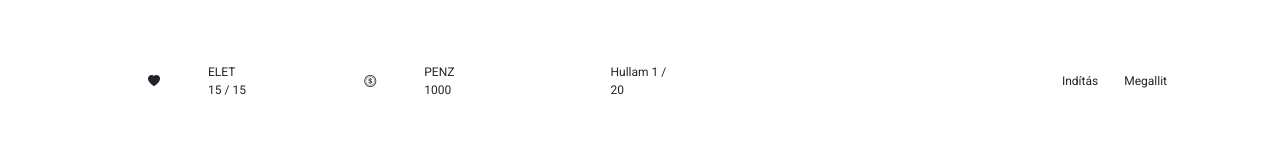
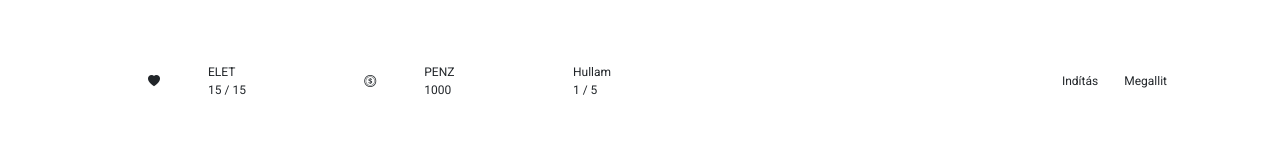
Before and after one commit to TihikEu/IKT-Tower-Defense-Game, a plain HTML site: page index.html in a window 1280 px wide. Shown: the top 160 px of the page. Drawn offline with nearby package versions, Linux system fonts and the light colour scheme; files that its build step writes are made by us from their sources; files whose address does not match are found by name.

Commit message:
Update Hullam display and add timer element

```diff
--- a/index.html
+++ b/index.html
@@ -56,8 +56,8 @@
 
         <div class="hullam col col-lg-2 d-flex align-items-center justify-content-center">
 
-          <p class="m-0 bg-1 rounded-2 py-3 px-5">Hullam <span class="wave"></span> / 20</p>
-
+          <p class="m-0 bg-1 rounded-2 py-3 px-5 wavver">Hullam <span class="wave"></span> / 5</p>
+          <p class="m-0 bg-1 rounded-2 py-3 px-5 timer text-white"></p>
         </div>
 
         <div class="gombok col col-lg-5 align-items-center gap-3 justify-content-end d-flex">
```
